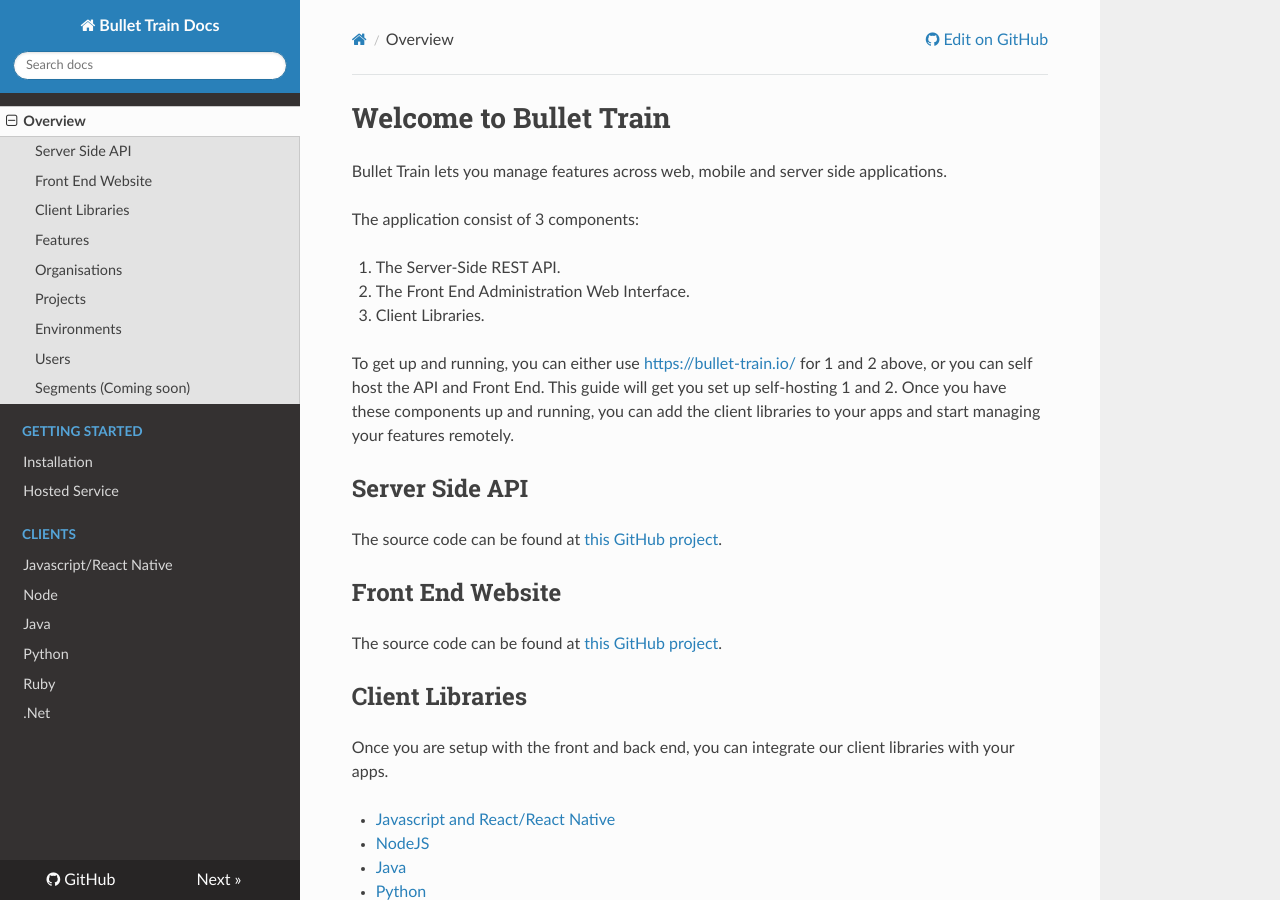
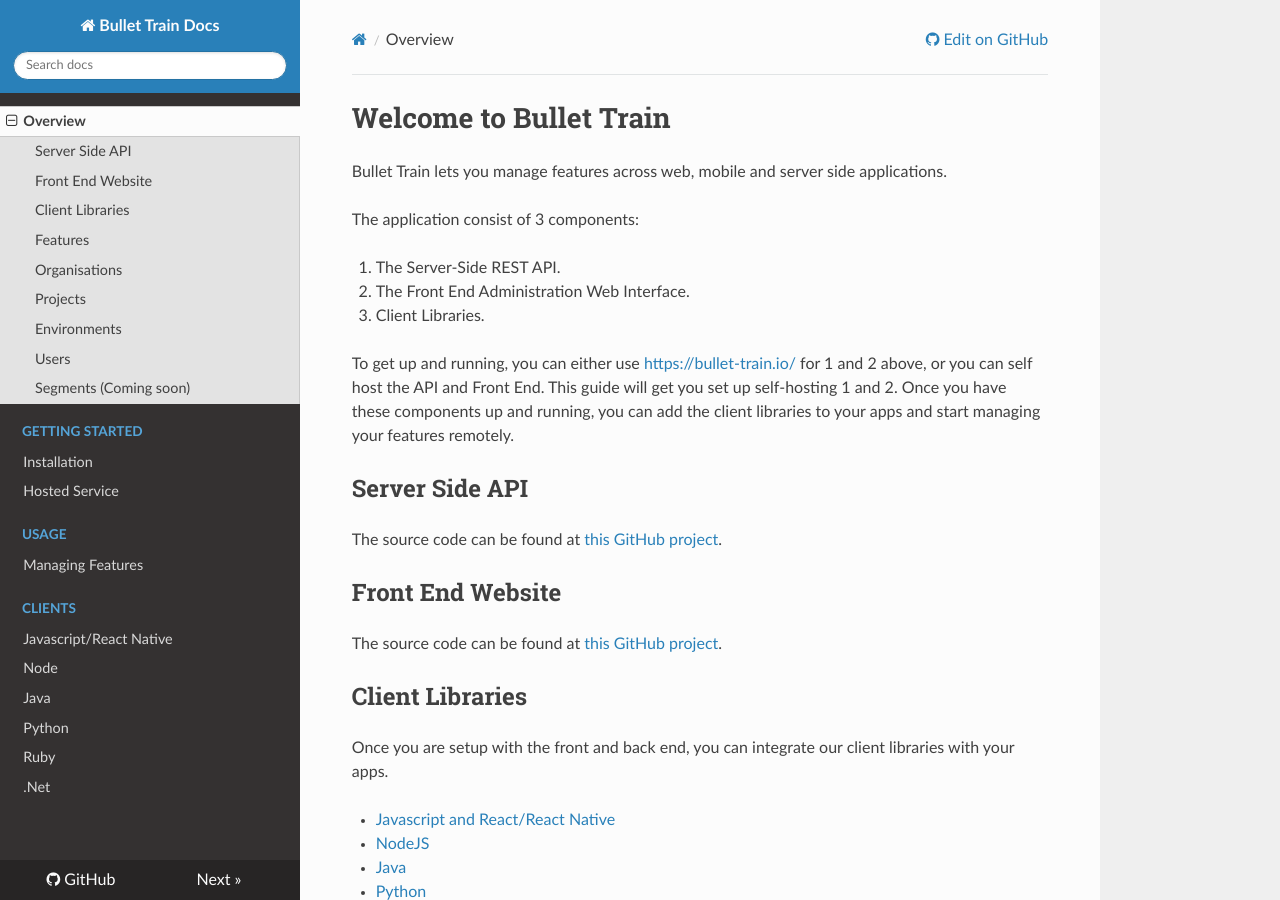
Before and after one commit to Flagsmith/flagsmith-docs, an MkDocs documentation site: the page built from docs/index.md, in a window 1280 px wide and 900 px high. Built offline with MkDocs 1.6.1, drawn with Linux system fonts in a browser that asks for light colours; nearby versions of some CDN libraries; old or Windows-style settings are respelled for this version of MkDocs.

Commit message:
added managing features/usage

```diff
--- a/mkdocs.yml
+++ b/mkdocs.yml
@@ -9,6 +9,8 @@ pages:
   - Getting Started:
     - 'Installation': 'gettingstarted/installation.md'
     - 'Hosted Service': 'gettingstarted/hosted-service.md'
+  - Usage:
+    - 'Managing Features': 'usage/managing-features.md'
   - Clients:
     - 'Javascript/React Native': 'clients/javascript.md'
     - 'Node': 'clients/node.md'
```
Also changed, not shown: docs/usage/managing-features.md (added, +1 -0 lines).
